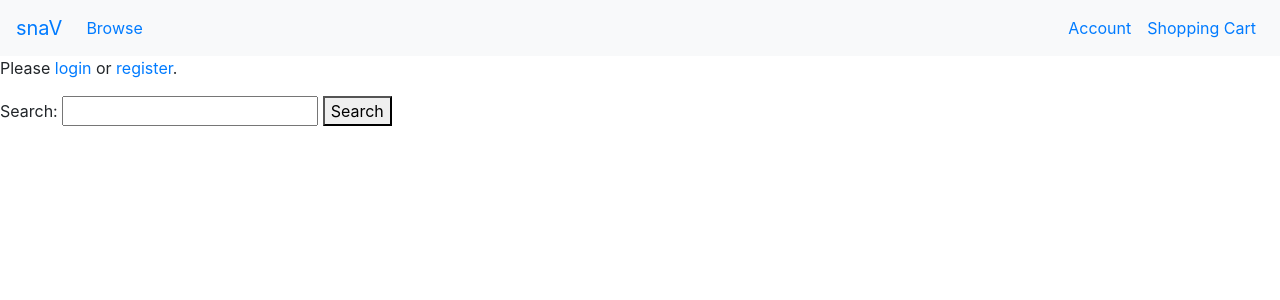
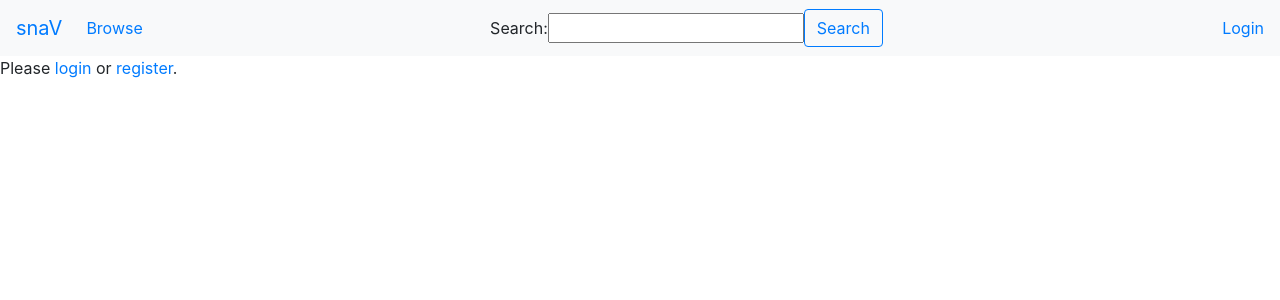
Before and after one commit to krthornton-archive/semesterproject, a Django app: page / in a window 1280 px wide. Shown: the top 300 px of the page. Run offline with Django 3.2, Linux system fonts and the light colour scheme; some libraries are stand-ins or nearby versions.

Commit message:
Moved search to navbar; added logout to view account page
- Moved the search bar to the navbar. It is now present on all pages.
- Added functionality to show "Account" and "Shopping Cart" in the
  navbar when a user is logged in, and show "Login" when a user is not.
- Added a logout link at the bottom of the view account page.

```diff
--- a/code/app/templates/app/base.html
+++ b/code/app/templates/app/base.html
@@ -15,20 +15,26 @@
         <nav class="navbar navbar-expand-lg bg-light justify-content-between">
             <div class="navbar-nav">
                 <a class="navbar-brand" href="/">snaV</a>
-                <ul class="navbar-nav">
-                    <li class="nav-item">
-                        <a class="nav-link" href="/browse">Browse</a>
-                    </li>
-                </ul>
+                <a class="nav-link" href="/browse">Browse</a>
             </div>
-            <ul class="navbar-nav">
-                <li class="nav-item">
+            <div>
+                {% block search %}
+                    <form class="form-inline" method="POST" action="/browse">
+                        {% csrf_token %}
+                        <label for="name">Search:</label>
+                        <input type="text" name="name">
+                        <button class="btn btn-outline-primary" type="submit">Search</button>
+                    </form>
+                {% endblock %} {# search #}
+            </div>
+            <div class="navbar-nav">
+                {% if user.is_authenticated %}
                     <a class="nav-link" href="/view_account">Account</a>
-                </li>
-                <li class="nav-item active">
                     <a class="nav-link" href="/view_cart">Shopping Cart</a>
-                </li>
-            </ul>
+                {% else %}
+                    <a href="/accounts/login">Login</a>
+                {% endif %} {# user.is_authenticated #}
+            </div>
         </nav>
     {% endblock %} {# navbar #}
 
@@ -41,7 +47,6 @@
     {% endblock %}
 
     {% block login %}{% endblock %}
-    {% block search %}{% endblock %}
     {% block content %}{% endblock %}
 </body>
 
--- a/code/app/templates/app/home.html
+++ b/code/app/templates/app/home.html
@@ -1,15 +1,4 @@
 {% extends 'app/base.html' %}
-
-{% block search %}
-    <p>
-        <form method="POST" action="/browse">
-            {% csrf_token %}
-            <label for="name">Search:</label>
-            <input type="text" name="name"></input>
-            <button type="submit">Search</button>
-        </form>
-    </p>
-{% endblock %} {# search #}
 
 {% block login %}
     {% if user.is_authenticated %}
--- a/code/app/templates/registration/view_account.html
+++ b/code/app/templates/registration/view_account.html
@@ -30,6 +30,8 @@
         <a href="update_account">Update Above Information</a>
         <br>
         <a href="change_password">Change Password</a>
+        <br>
+        <a href="/accounts/logout">Logout</a>
     </p>
 
 {% endblock %} {# content #}
--- a/code/app/views.py
+++ b/code/app/views.py
@@ -14,7 +14,9 @@ from .forms import NewUserForm, ItemSearchForm, UpdateUserInfoForm,\
 
 # view for the home page
 def index(request):
-    context = {}
+    context = {
+        'user': request.user,
+    }
     return render(request, 'app/home.html', context)
 
 
```
Also changed, not shown: code/app/templates/app/browse.html (+0 -11 lines).
